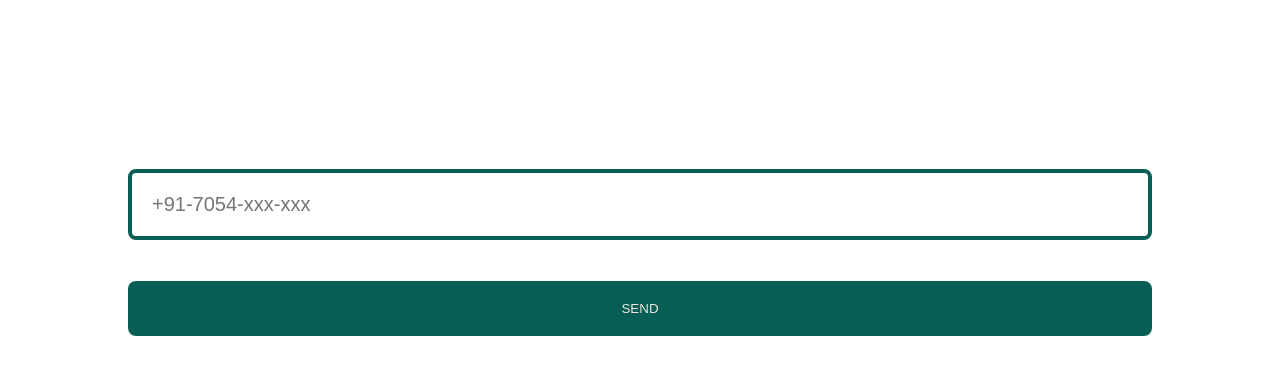
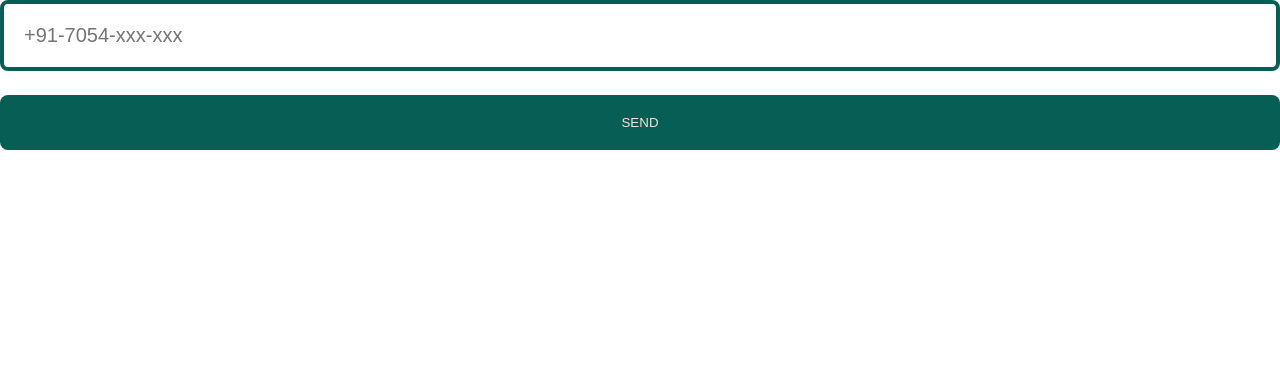
Before and after one commit to sharadcodes/dm-wapp, a PHP site: page / in a window 1280 px wide. Shown: the part 214-589 px from the top of the page. Run offline with PHP 8.4, Linux system fonts and the light colour scheme.

Commit message:
Update main.css

```diff
--- a/main.css
+++ b/main.css
@@ -13,8 +13,8 @@ header {
 }
 
 #dm{
-    margin: 10% 10% 0% 10%;
     display: grid;
+    grid-gap: 1.5rem;
 }
 
 #dm-in{
@@ -24,7 +24,6 @@ header {
     padding: 20px;
     border: 4px #075E54 solid;
     border-radius: .5rem;
-    margin: 4% 0%;
 }
 
 #dm-btn{
```
